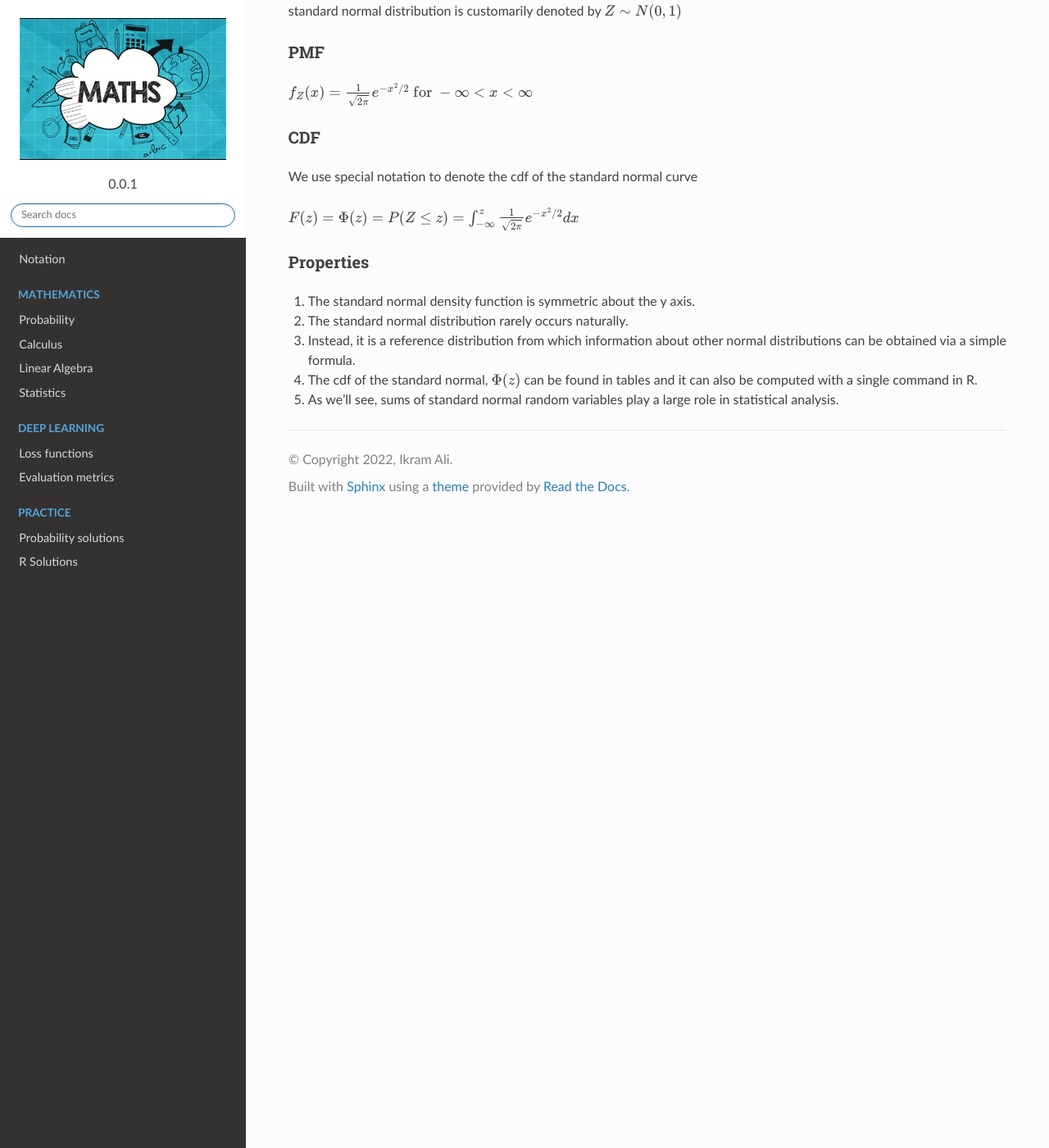
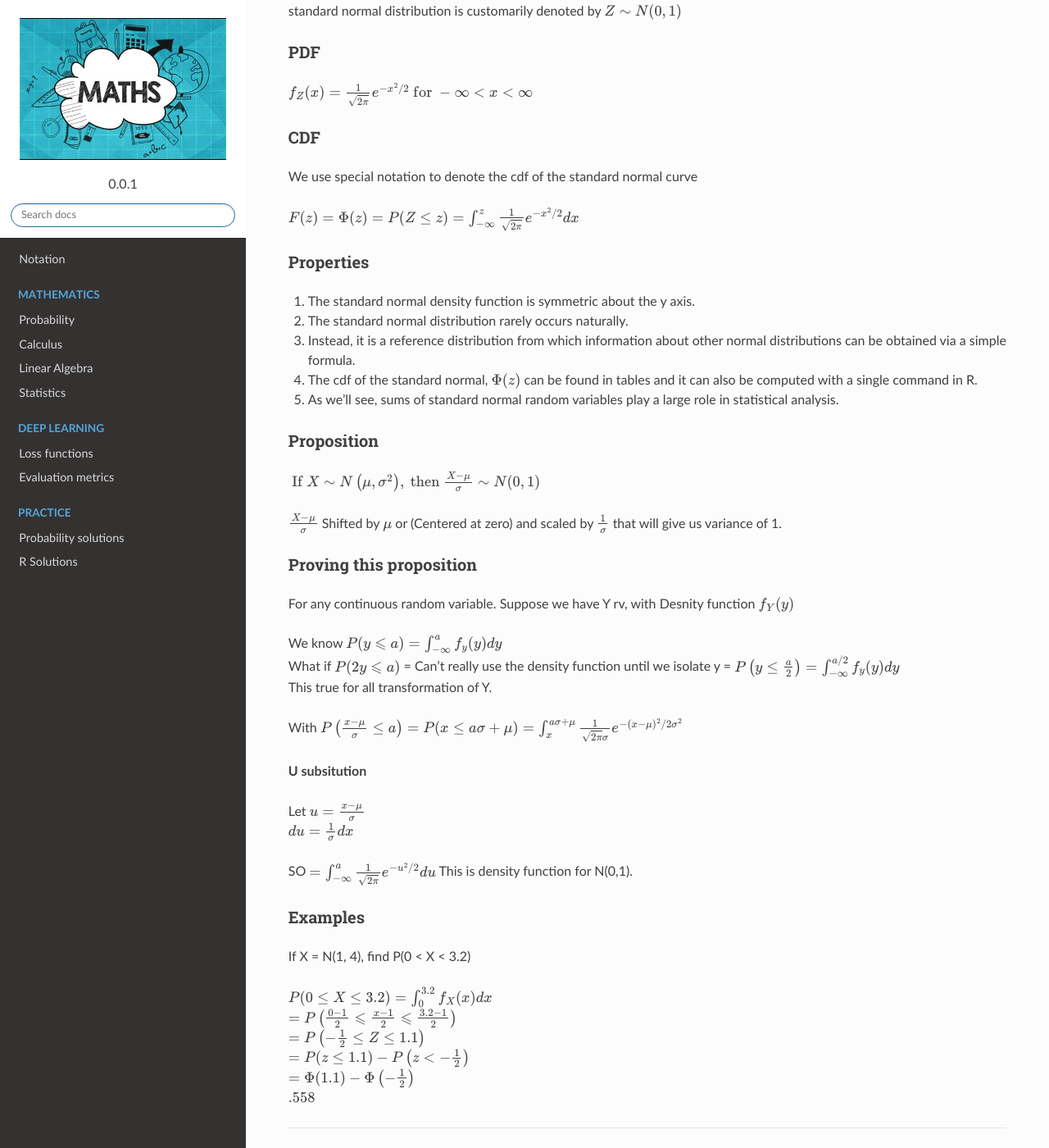
Before and after one commit to akkefa/ml-notes, a Sphinx documentation site: the page built from docs/probability/continuous_rv.rst, in a window 1280 px wide and 1400 px high, scrolled down 4520 px. Shown: the whole window at 82% size. Built offline with Sphinx 7.4.7 and the Read the Docs theme 2.0.0, drawn with Linux system fonts in a browser that asks for light colours.

Commit message:
Learning (#15)
* New changes.

* New changes.

* New changes.

```diff
--- a/docs/probability/continuous_rv.rst
+++ b/docs/probability/continuous_rv.rst
@@ -158,6 +158,7 @@
 
 
 .. image:: https://cdn.mathpix.com/snip/images/o--xnfCkZviqH4cJk2C1JgLXzGQNBTsYYzeUhmB5Iv4.original.fullsize.png
+   :width: 400
 
 Expected Value and Variance
 ^^^^^^^^^^^^^^^^^^^^^^^^^^^^^^
@@ -178,7 +179,7 @@
 The normal distribution with parameter values :math:`\mu` = 0 and :math:`\sigma^2` = 1 is called the standard normal
 distribution. A rv with the standard normal distribution is customarily denoted by :math:`Z \sim N(0, 1)`
 
-PMF
+PDF
 ^^^^
 :math:`f_{Z}(x)=\frac{1}{\sqrt{2 \pi}} e^{-x^{2} / 2} \text { for }-\infty<x<\infty`
 
@@ -197,3 +198,39 @@
 #. Instead, it is a reference distribution from which information about other normal distributions can be obtained via a simple formula.
 #. The cdf of the standard normal, :math:`\Phi(z)` can be found in tables and it can also be computed with a single command in R.
 #. As we’ll see, sums of standard normal random variables play a large role in statistical analysis.
+
+
+Proposition
+^^^^^^^^^^^^
+:math:`\text { If } X \sim N\left(\mu, \sigma^{2}\right), \text { then } \frac{X-\mu}{\sigma} \sim N(0,1)`
+
+:math:`\frac{X-\mu}{\sigma}` Shifted by :math:`\mu` or (Centered at zero) and scaled by :math:`\frac{1}{\sigma}` that
+will give us variance of 1.
+
+Proving this proposition
+^^^^^^^^^^^^^^^^^^^^^^^^^
+For any continuous random variable. Suppose we have Y rv, with Desnity function :math:`f_{Y}(y)`
+
+| We know :math:`P(y \leqslant a)=\int_{-\infty}^{a} f_{y}(y) d y`
+| What if :math:`P(2y \leqslant a)` =  Can't really use the density function until we isolate y = :math:`P\left(y \leq \frac{a}{2}\right) = \int_{-\infty}^{a / 2} f_{y}(y) d y`
+| This true for all transformation of Y.
+
+With :math:`P\left(\frac{x-\mu}{\sigma} \leq a\right)=P(x \leq a \sigma+\mu) = \int_{x}^{a \sigma+\mu} \frac{1}{\sqrt{2 \pi} \sigma} e^{-(x-\mu)^{2} / 2 \sigma^{2}}`
+
+**U subsitution**
+
+| Let :math:`u=\frac{x-\mu}{\sigma}`
+| :math:`d u=\frac{1}{\sigma} d x`
+
+SO :math:`= \int_{-\infty}^{a} \frac{1}{\sqrt{2 \pi}} e^{-u^{2} / 2} d u`  This is density function for N(0,1).
+
+Examples
+^^^^^^^^^
+If X = N(1, 4), find P(0 < X < 3.2)
+
+|  :math:`P(0 \leq X \leq 3.2)=\int_{0}^{3.2} f_{X}(x) d x`
+|  :math:`=P\left(\frac{0-1}{2} \leqslant \frac{x-1}{2} \leqslant \frac{3.2-1}{2}\right)`
+|  :math:`=P\left(-\frac{1}{2} \leq Z \leq 1.1\right)`
+|  :math:`=P(z \leq 1.1)-P\left(z<-\frac{1}{2}\right)`
+|  :math:`=\Phi(1.1)-\Phi\left(-\frac{1}{2}\right)`
+|  :math:`.558`
```
